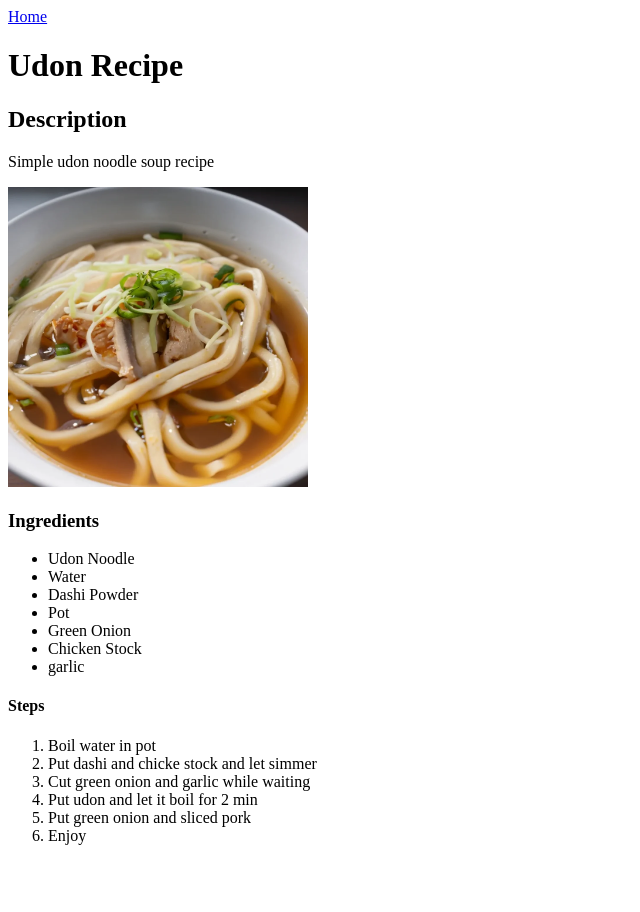
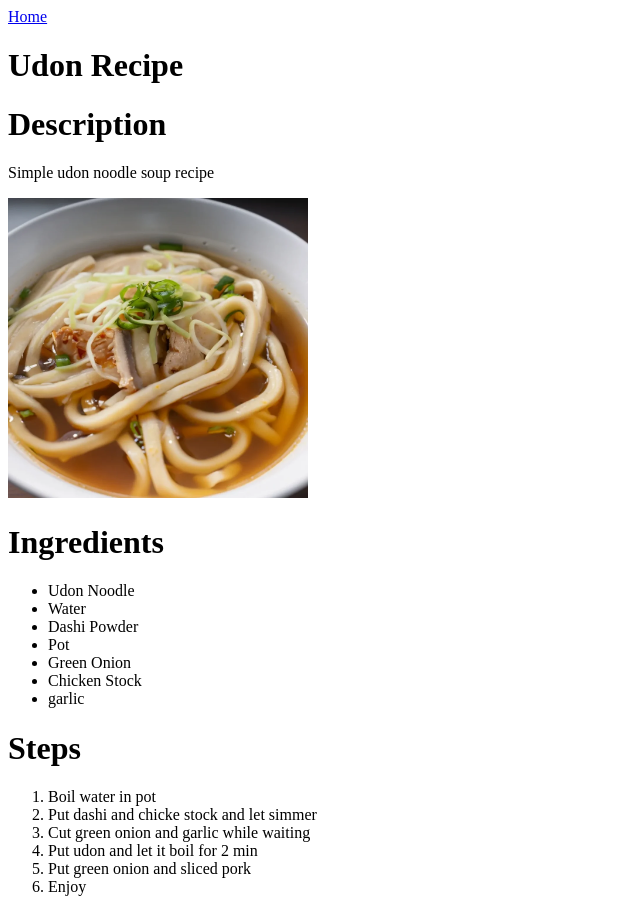
Before and after one commit to jungleGary/odin-recipe, a plain HTML site: page recipes/udon.html in a window 1280 px wide. Shown: the whole page, without its empty margins (0-640 px from the left). Before the commit the page ends 861 px from the top, so only its background shows below. Drawn offline with Linux system fonts and the light colour scheme.

Commit message:
edited more about udon, instant-noodle, bread

```diff
--- a/recipes/udon.html
+++ b/recipes/udon.html
@@ -11,12 +11,12 @@
 
     <h1>Udon Recipe</h1>
 
-    <h2> Description  </h2>
+    <h1> Description  </h1>
     <p>Simple udon noodle soup recipe</p>
 
-    <img src="../images/udon.jpg" height="300" width="300">
+    <img src="../images/udon.jpg" height="300" width="300" alt="udon soup">
 
-    <h3>Ingredients</h2>
+    <h1>Ingredients</h1>
 
     <ul>
         <li>Udon Noodle</li>
@@ -28,7 +28,7 @@
         <li>garlic</li>
     </ul>
 
-    <h4>Steps</h2>
+    <h1>Steps</h1>
 
     <ol>
 
```
Also changed, not shown: recipes/bread.html (+2 -2 lines), recipes/instant-noodle.html (+2 -2 lines).
